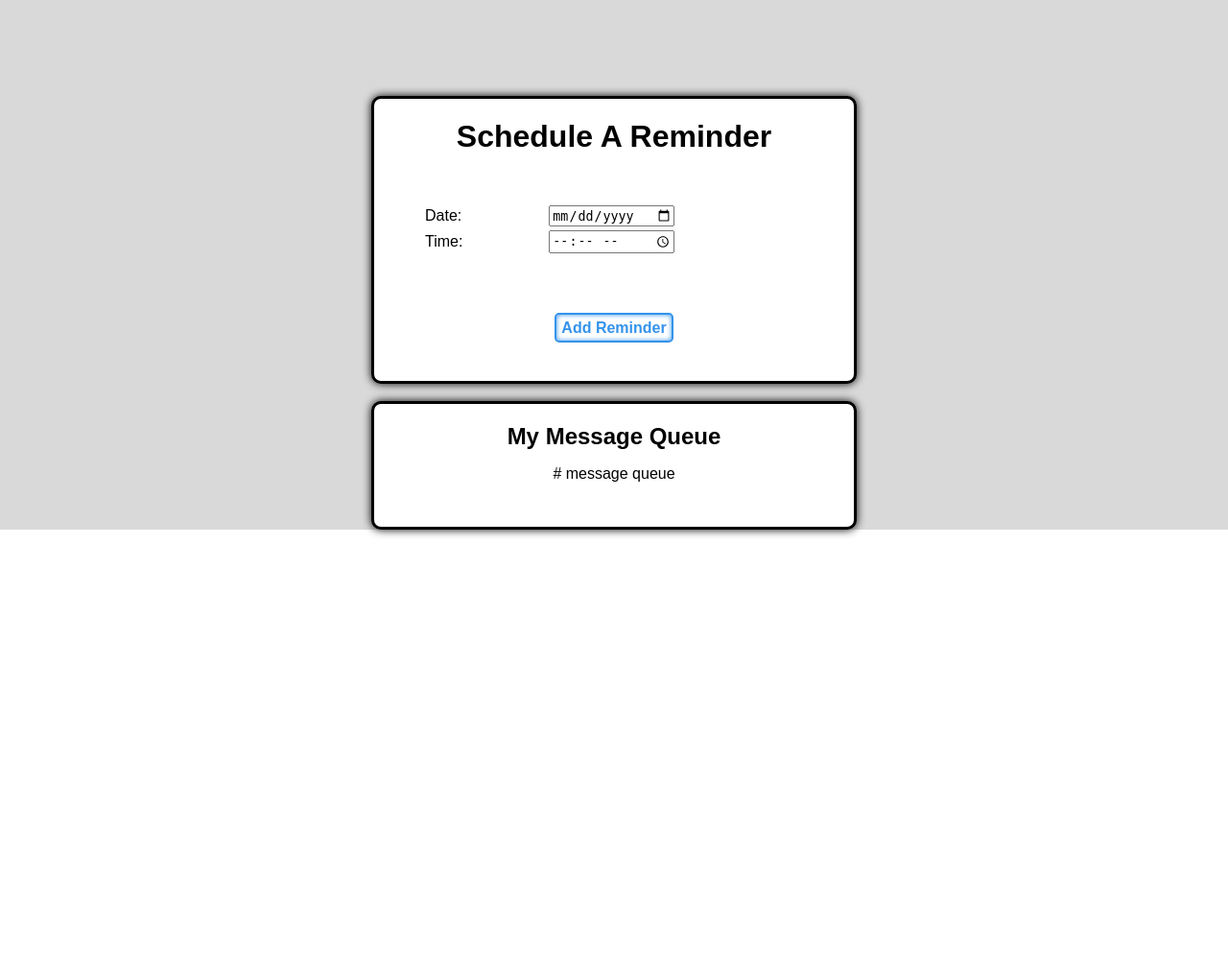
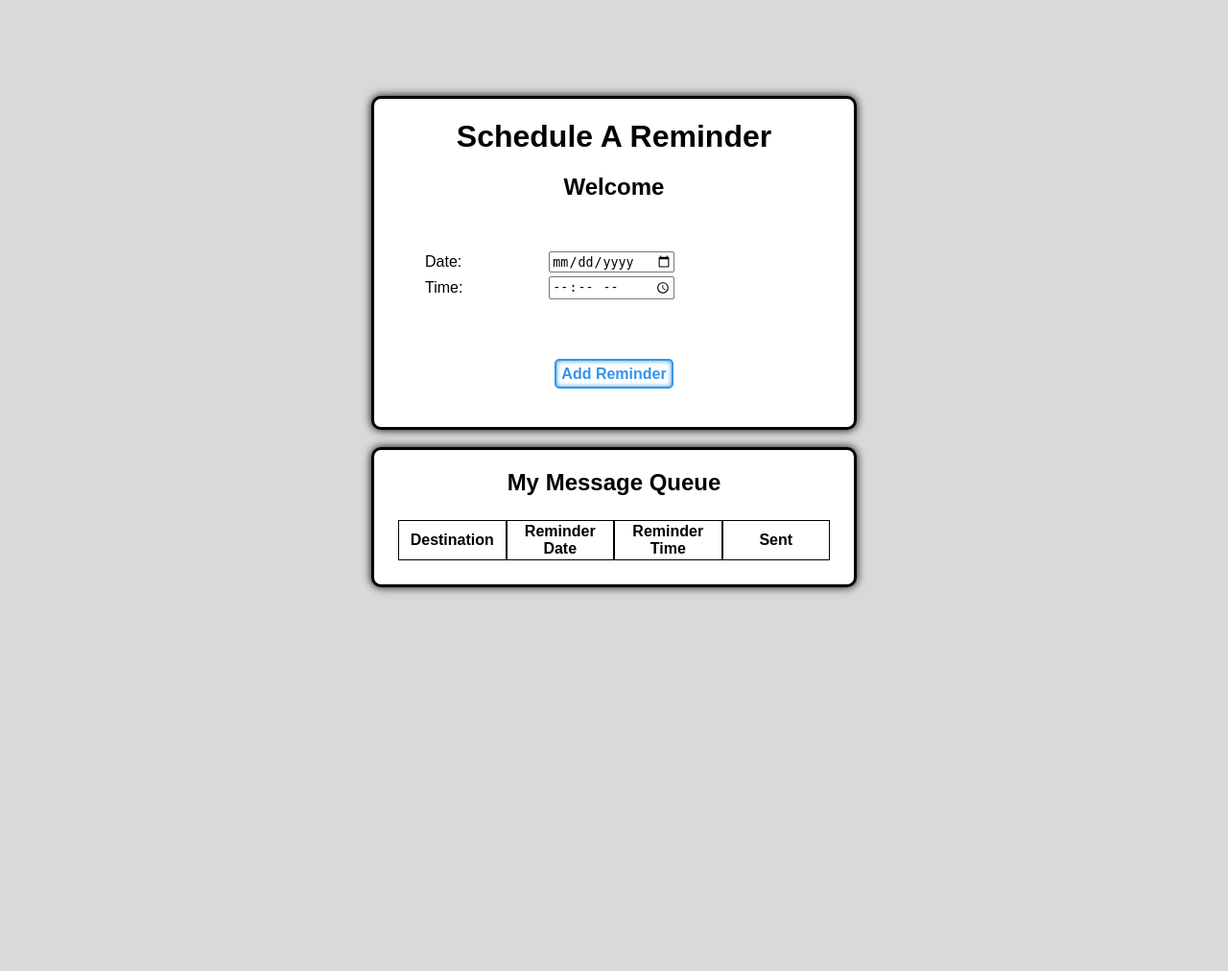
Before and after one commit to marcel-dev-acc/reminderApp, a Django app: template app/templates/schedule.html in a window 1280 px wide. Shown: the whole page at 96% size. Before the commit the page ends 559 px from the top, so only its background shows below. Run offline with Django 3.2, Linux system fonts and the light colour scheme; the template is opened without the code that fills it, so the values that code supplies are empty.

Commit message:
Update schedule.html
🤖

```diff
--- a/app/templates/schedule.html
+++ b/app/templates/schedule.html
@@ -2,29 +2,30 @@
 
 {% block content %}
 		<div class="mainCont">
-            <div class="spaceDiv">
-            </div>
+            <div class="spaceDiv"></div>
             <div class="Box">
                 <h1 class="lBHeader">Schedule A Reminder</h1>
-                <form id="lBForm" method="post" action="">
+				<h2 class="lBHeader">Welcome {{ userFname|title }}</h2>
+                <form id="lBForm" method="post" action="/schedule-message/">{% csrf_token %}
                     <table class="sTbl">
                         <tr>
                             <td class="sCol sColLbl">
-                                <label for="username">Date:</label>
+                                <label for="Date">Date:</label>
                             </td>
                             <td style="width: 50%">
-                                <input class="sIn" type="date" name="username" value="">
+                                <input class="sIn" type="date" name="date" value="">
                             </td>
                         </tr>
                         <tr>
                             <td class="sColLbl">
-                                <label for="password">Time:</label>
+                                <label for="Time">Time:</label>
                             </td>
                             <td style="width: 50%">
-                                <input class="sIn" type="time" name="password" value="">
+                                <input class="sIn" type="time" name="time" value="">
                             </td>
                         </tr>
                     </table>
+					<input type="hidden" name="tel" value="{{ tel }}">
                 </form>
                 <p class="nvB">
                     <span id="login" onclick="mkForm();">Add Reminder</span>
@@ -33,10 +34,36 @@
             <br>
             <div class="Box">
                 <h2 class="lBHeader">My Message Queue</h2>
-                <p class="nvB">
-                    # message queue
-                </p>
+                <table class="aTbl">
+                    <tr class="aCol aColLbl">
+						<td class="aRow">
+							<b>Destination</b>
+						</td>
+						<td class="aRow">
+							<b>Reminder<br>Date</b>
+						</td>
+						<td class="aRow">
+							<b>Reminder<br>Time</b>
+						</td>
+						<td class="aRow">
+							<b>Sent</b>
+						</td>
+					</tr>
+					{% for row in msgQueue %}
+					<tr class="aCol aColLbl">
+						{% for item in row %}
+						<td class="aRow">
+							{{ item }}
+						</td>
+						{% endfor %}
+					</tr>
+					{% endfor %}
+                </table>
             </div>
+			<div class="spaceDiv"></div>
+			<div class="spaceDiv"></div>
+			<div class="spaceDiv"></div>
+			<div class="spaceDiv"></div>
         </div>
         <script>
             function mkForm(){
```
